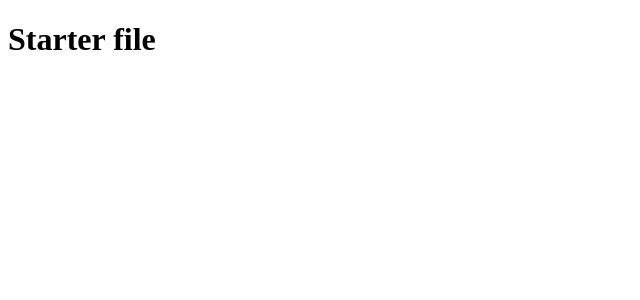
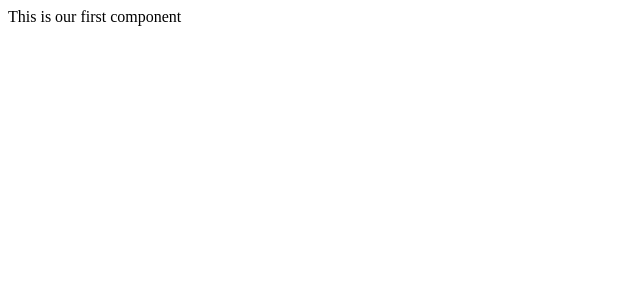
Before and after one commit to ash730xo/udemy_reactCC, a React (Vite) app: page / in a window 1280 px wide. Shown: the top 300 px of the page, without its empty margins (0-640 px from the left). Built offline with nearby package versions, Linux system fonts and the light colour scheme.

Commit message:
creating first component from start

```diff
--- a/src/App.jsx
+++ b/src/App.jsx
@@ -1,12 +1,7 @@
-import React from "react"
-
-function App() {
-
+const App = () => {
   return (
-    <>
-      <h1> Starter file </h1>
-    </>
+    <div>This is our first component</div>
   )
 }
 
-export default App
+export default App;
```
